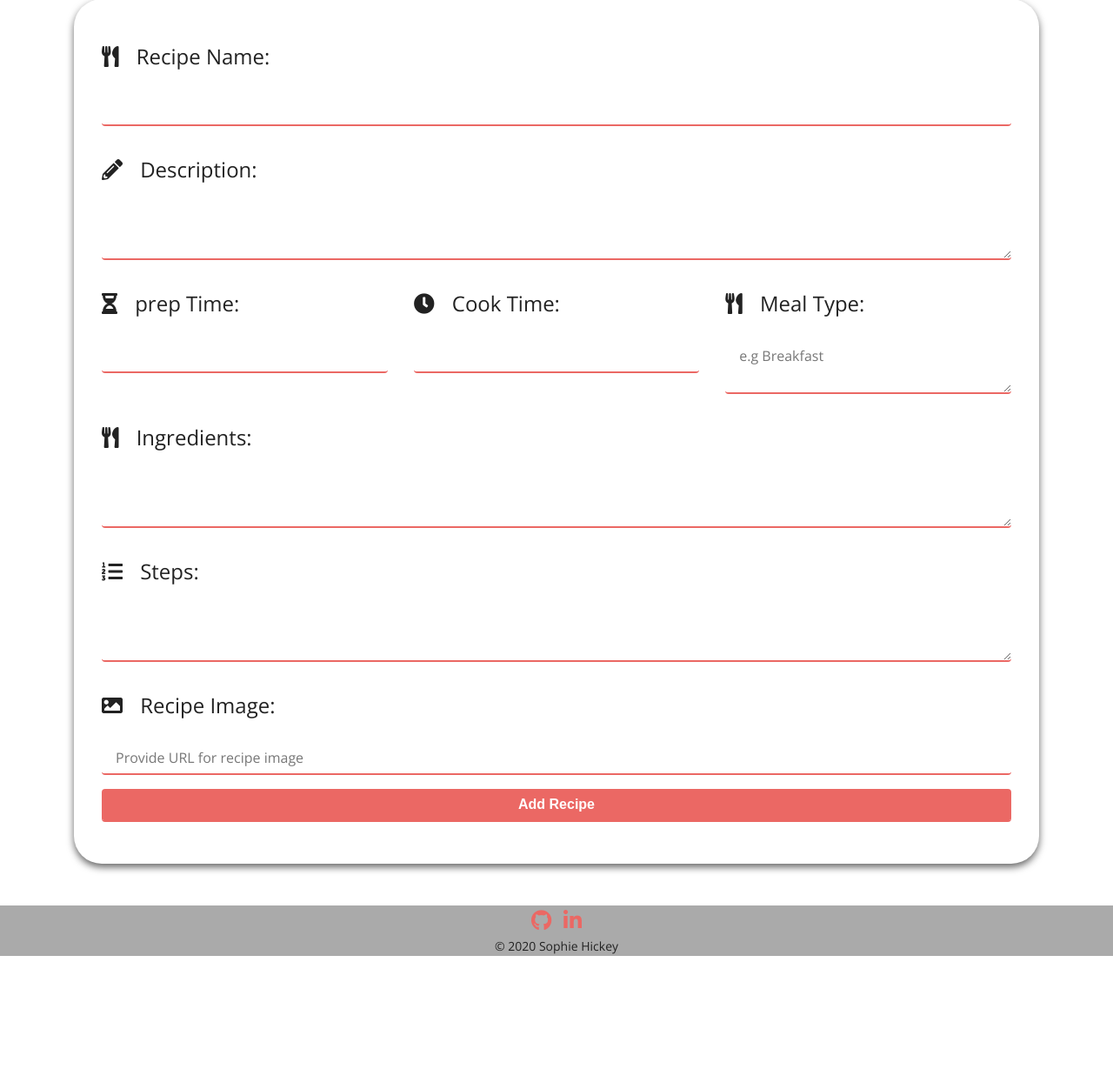
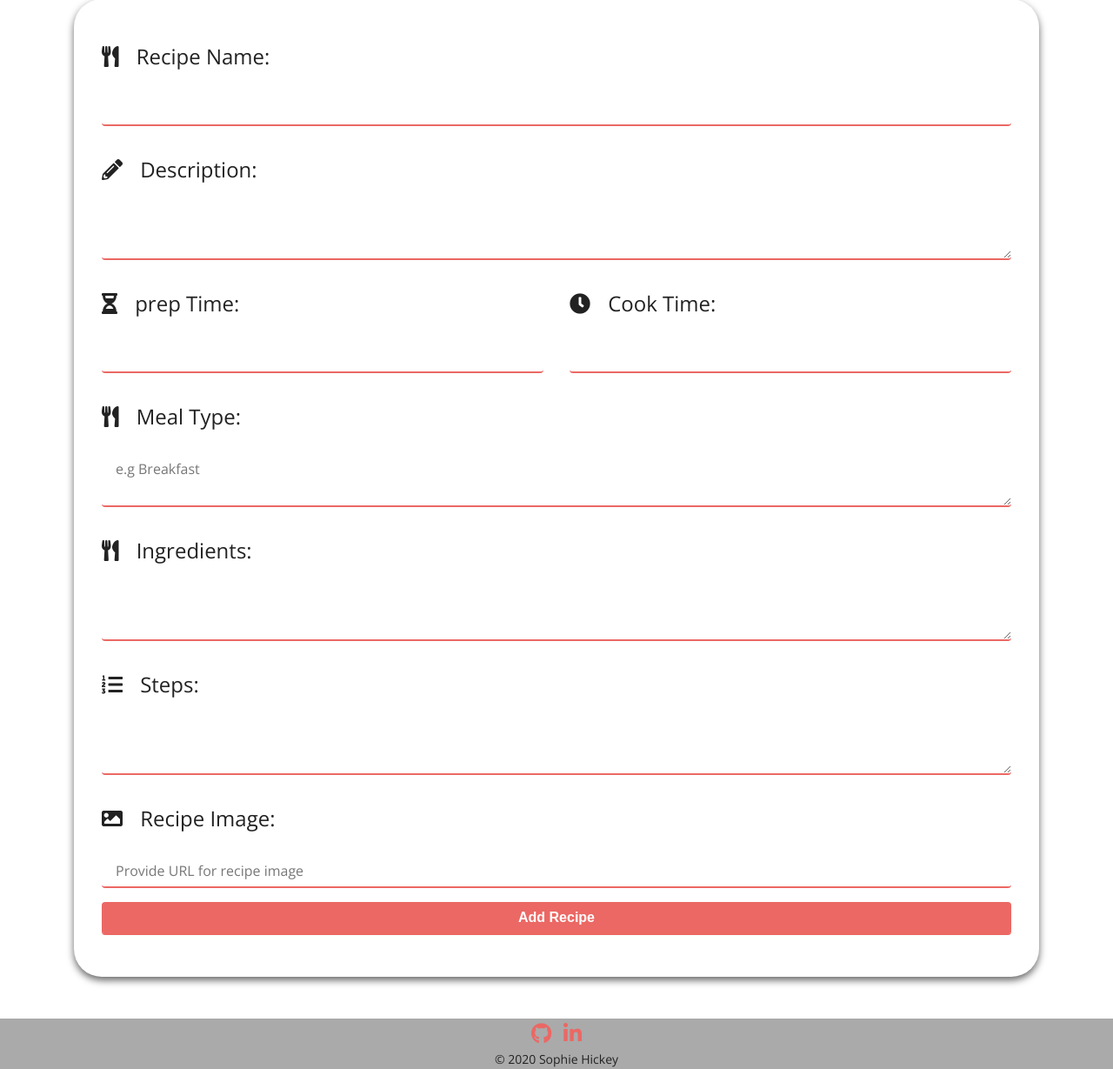
Before and after one commit to SophieH93/myCookbook, a Flask app: page /add_recipe in a window 1280 px wide. Shown: the part 243-1472 px from the top of the page at 87% size. Before the commit the page ends 1342 px from the top, so only its background shows below. Run offline with Flask 2, Linux system fonts and the light colour scheme; some libraries are stand-ins or nearby versions; some web fonts are replaced.

Commit message:
amended prep/cook cols

```diff
--- a/templates/pages/add_recipe.html
+++ b/templates/pages/add_recipe.html
@@ -1,67 +1,57 @@
 {% extends 'layout/base.html' %} {% block content %}
-
 <section class="container">
 <h1>Add Recipe</h1>
-<form action="{{url_for('insert_recipe')}}" method="POST" class="add-edit-form">
+<form  method="POST" action="{{url_for('insert_recipe')}}" class="add-edit-form">
     {{ form.hidden_tag() }}
     <div class="row">
-
         <!--Recipe Name-->
         <div class="form-group col-md-12">
             <i class="fas fa-utensils"></i>
             <label for="recipe_name">Recipe Name:</label>
             {{ form.recipe_name(id="recipe_name", class="form-control") }}
         </div>
-
         <!--Recipe description-->
         <div class="form-group col-md-12">
             <i class="fas fa-pencil-alt"></i>
             <label for="description">Description:</label>
             {{ form.recipe_description(id="recipe_description", class="form-control") }}
         </div>
-
         <!--Prep Time-->
-    <div class="form-group col-md-4">
+        <div class="form-group col-md-6">
             <i class="fas fa-hourglass-half"></i>
             <label for="prep_time">prep Time:</label>
             {{ form.prep_time(id="prep_time", class="form-control") }}
         </div>
-
         <!--Cook Time-->
-    <div class="form-group col-md-4">
+        <div class="form-group col-md-6">
             <i class="fas fa-clock"></i>
             <label for="cook_time">Cook Time:</label>
             {{ form.cooking_time(id="cooking_time", class="form-control") }}
         </div>
-
         <!--Category-->
-    <div class="form-group col-md-4">
+        <div class="form-group col-md-12">
             <i class="fas fa-utensils"></i>
             <label for="category">Meal Type:</label>
             {{ form.category(id="category", class="form-control", placeholder="e.g Breakfast") }}
         </div>
-
         <!-- Ingredients-->
         <div class="form-group col-md-12">
             <i class="fas fa-utensils"></i>
             <label for="ingredients">Ingredients:</label>
             {{ form.ingredients(id="ingredients", class="form-control") }}
         </div>
-
         <!-- Steps-->
         <div class="form-group col-md-12">
             <i class="fas fa-list-ol"></i>
             <label for="steps">Steps:</label>
             {{ form.steps(id="steps", class="form-control") }}
         </div>
-
         <!-- Image Recipe-->
         <div class="form-group col-md-12">
             <i class="fas fa-image"></i>
             <label for="image">Recipe Image:</label>
             {{ form.image(id="image", class="form-control", placeholder="Provide URL for recipe image") }}
         </div>
-
         <!-- Submit-->
         <div class="form-group col-md-12">
             {{ form.submit(id="submit", class="form-control btn btn-primary") }}
```
Also changed, not shown: templates/pages/edit_recipe.html (+2 -13 lines). Lines whose indentation alone changed are shown as unchanged.
